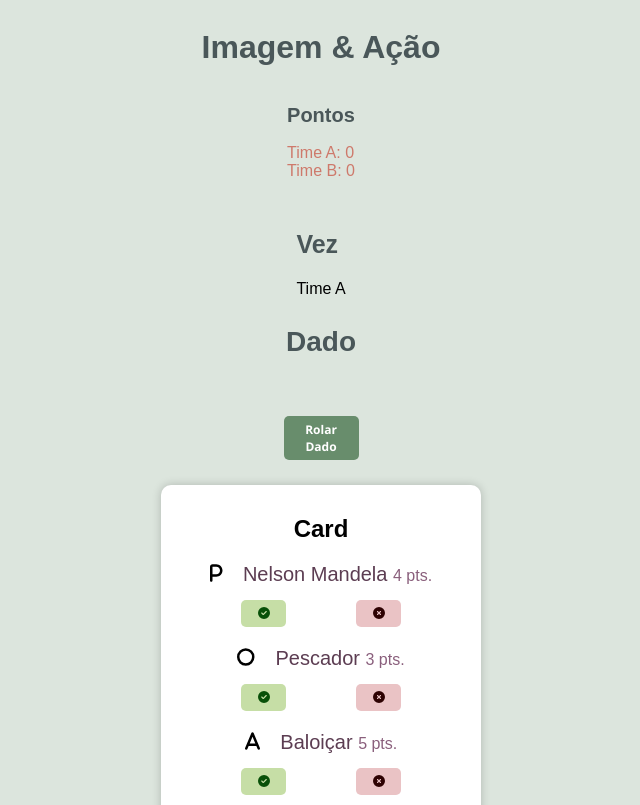
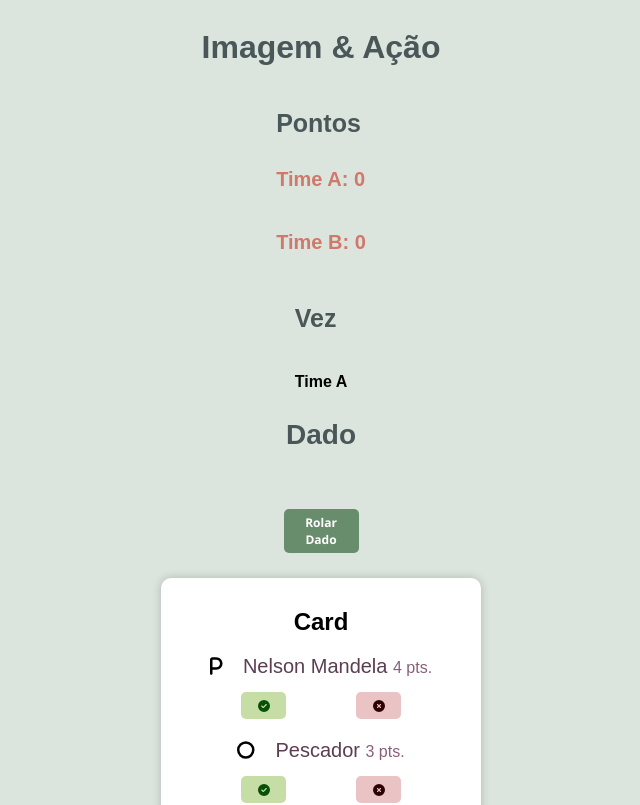
Before and after one commit to joaoluizc/img-acao, a React (Vite) app: page / in a window 1280 px wide. Shown: the top 805 px of the page, without its empty margins (319-959 px from the left). Built offline with nearby package versions, Linux system fonts and the light colour scheme.

Commit message:
Finalizado Bugs

```diff
--- a/src/App.css
+++ b/src/App.css
@@ -8,13 +8,14 @@ body {
     color: #4A5759;
     font-size: 25px;
     margin-top: 50px;
+    margin-bottom: 40px;
 }
 
 .turn{
     font-family: sans-serif;
-    font-size: 20px;
+    font-size: 90px;
     margin-bottom: 50px;
-    margin-top: 40px;
+    margin-top: 60px;
     color: #CE796B;
 
 }
@@ -36,13 +37,17 @@ body {
 .pontosWrapper {
     font-family: sans-serif;
     color: #4A5759;
-    font-size: 20px;
+    font-size: 25px;
 }
 
 .points-team-a {
 color: #CE796B;
+font-size: 20px;
+margin-bottom: 40px;
+margin-top: 30px;
 }
 
 .points-team-b {
     color: #CE796B;
+    font-size: 20px;
 }
--- a/src/App.jsx
+++ b/src/App.jsx
@@ -1,4 +1,3 @@
-import { useContext } from 'react';
 import Card from './Card';
 import Dice from './Dice';
 import ScoreBoard from './ScoreBoard';
--- a/src/Dice.jsx
+++ b/src/Dice.jsx
@@ -16,7 +16,7 @@ function Dice() {
 
 
         <h3 className='dado'>Dado</h3>
-        <div className="action">{ dice }</div>
+        <div className="action"><strong>{ dice }</strong></div>
 
       <button onClick={ rollDice }><strong>Rolar Dado</strong></button>
     </div>
--- a/src/ScoreBoard.jsx
+++ b/src/ScoreBoard.jsx
@@ -6,8 +6,8 @@ function ScoreBoard () {
   return (
     <div>
       <h2 className='pontosWrapper'>Pontos</h2>
-      <div className="points-team-a">Time A: { points.teamA }</div>
-      <div className="points-team-b">Time B: { points.teamB }</div>
+      <div className="points-team-a"><strong>Time A: { points.teamA }</strong></div>
+      <div className="points-team-b"><strong>Time B: { points.teamB }</strong></div>
     </div>
   )
 }
--- a/src/TurnBoard.jsx
+++ b/src/TurnBoard.jsx
@@ -5,8 +5,8 @@ function TurnBoard () {
   const { turn } = useContext(Context);
   return (
   <div>
-    <h2 className='vezWrapper'>Vez</h2>
-    <div id="turn">{ turn === 'teamA' ? 'Time A' : 'Time B' }</div>
+    <h2 className='vezWrapper'><strong>Vez</strong></h2>
+    <div id="turn"> <strong>{ turn === 'teamA' ? 'Time A' : 'Time B' }</strong></div>
   </div>
   )
 }
```
